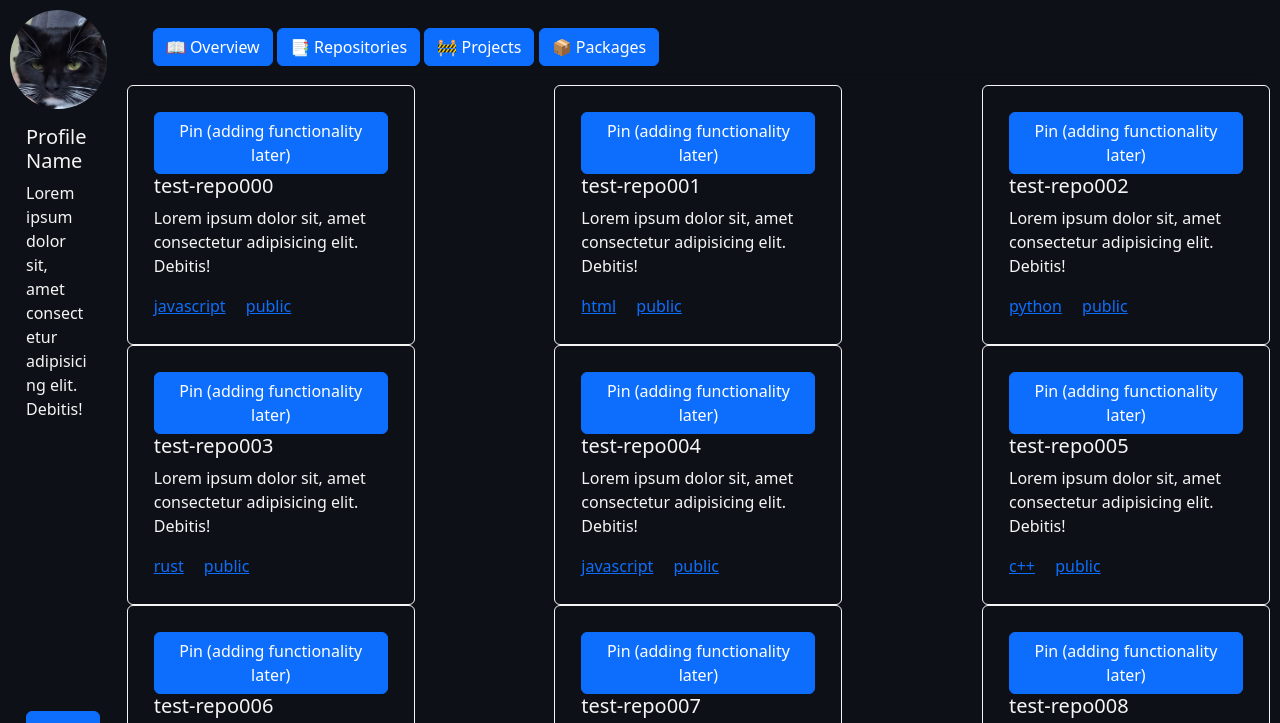
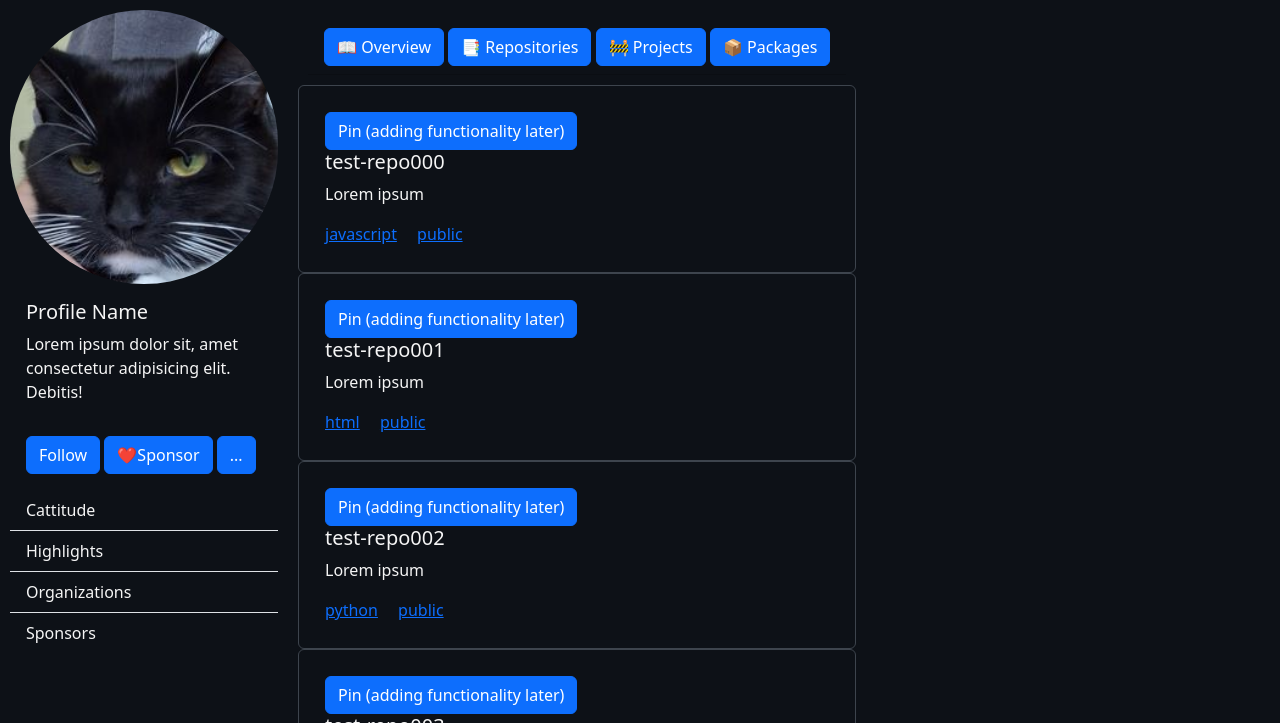
Before and after one commit to nss-evening-cohort-29/flamingo-gitsub, a plain HTML site: page index.html in a window 1280 px wide. Shown: the top 723 px of the page. Drawn offline with nearby package versions, Linux system fonts and the light colour scheme.

Commit message:
Styling is still a little funky but it looks pretty good on top of being functionalgit add -A!

```diff
--- a/data.js
+++ b/data.js
@@ -5,7 +5,7 @@ const repos = [
   {
     id: 0,
     name: "test-repo000",
-    description: "Lorem ipsum dolor sit, amet consectetur adipisicing elit. Debitis!",
+    description: "Lorem ipsum",
     primaryLanguage: "javascript",
     publicOrPrivate: "public",
     isStarred: true,
@@ -14,7 +14,7 @@ const repos = [
    {
     id: 1,
     name: "test-repo001",
-    description: "Lorem ipsum dolor sit, amet consectetur adipisicing elit. Debitis!",
+    description: "Lorem ipsum",
     primaryLanguage: "html",
     publicOrPrivate: "public",
     isStarred: true,
@@ -23,7 +23,7 @@ const repos = [
    {
     id: 2,
     name: "test-repo002",
-    description: "Lorem ipsum dolor sit, amet consectetur adipisicing elit. Debitis!",
+    description: "Lorem ipsum",
     primaryLanguage: "python",
     publicOrPrivate: "public",
     isStarred: true,
@@ -32,7 +32,7 @@ const repos = [
    {
     id: 3,
     name: "test-repo003",
-    description: "Lorem ipsum dolor sit, amet consectetur adipisicing elit. Debitis!",
+    description: "Lorem ipsum",
     primaryLanguage: "rust",
     publicOrPrivate: "public",
     isStarred: true,
@@ -41,7 +41,7 @@ const repos = [
    {
     id: 4,
     name: "test-repo004",
-    description: "Lorem ipsum dolor sit, amet consectetur adipisicing elit. Debitis!",
+    description: "Lorem ipsum",
     primaryLanguage: "javascript",
     publicOrPrivate: "public",
     isStarred: true,
@@ -50,7 +50,7 @@ const repos = [
    {
     id: 5,
     name: "test-repo005",
-    description: "Lorem ipsum dolor sit, amet consectetur adipisicing elit. Debitis!",
+    description: "Lorem ipsum",
     primaryLanguage: "c++",
     publicOrPrivate: "public",
     isStarred: true,
@@ -59,7 +59,7 @@ const repos = [
    {
     id: 6,
     name: "test-repo006",
-    description: "Lorem ipsum dolor sit, amet consectetur adipisicing elit. Debitis!",
+    description: "Lorem ipsum",
     primaryLanguage: "javascript",
     publicOrPrivate: "public",
     isStarred: false,
@@ -68,7 +68,7 @@ const repos = [
    {
     id: 7,
     name: "test-repo007",
-    description: "Lorem ipsum dolor sit, amet consectetur adipisicing elit. Debitis!",
+    description: "Lorem ipsum",
     primaryLanguage: "html",
     publicOrPrivate: "private",
     isStarred: false,
@@ -77,7 +77,7 @@ const repos = [
    {
     id: 8,
     name: "test-repo008",
-    description: "Lorem ipsum dolor sit, amet consectetur adipisicing elit. Debitis!",
+    description: "Lorem ipsum",
     primaryLanguage: "javascript",
     publicOrPrivate: "public",
     isStarred: false,
@@ -86,7 +86,7 @@ const repos = [
    {
     id: 9,
     name: "test-repo009",
-    description: "Lorem ipsum dolor sit, amet consectetur adipisicing elit. Debitis!",
+    description: "Lorem ipsum",
     primaryLanguage: "c#",
     publicOrPrivate: "private",
     isStarred: false,
@@ -95,7 +95,7 @@ const repos = [
    {
     id: 10,
     name: "test-repo010",
-    description: "Lorem ipsum dolor sit, amet consectetur adipisicing elit. Debitis!",
+    description: "Lorem ipsum",
     primaryLanguage: "javascript",
     publicOrPrivate: "public",
     isStarred: false,
@@ -112,7 +112,7 @@ const projects = [
   {
     id: 0,
     name: "test-project000",
-    description: "Lorem ipsum dolor sit, amet consectetur adipisicing elit. Debitis!",
+    description: "Lorem ipsum",
     primaryLanguage: "javascript",
     publicOrPrivate: "public",
     isOpen: true,
@@ -121,7 +121,7 @@ const projects = [
    {
     id: 1,
     name: "test-project001",
-    description: "Lorem ipsum dolor sit, amet consectetur adipisicing elit. Debitis!",
+    description: "Lorem ipsum",
     primaryLanguage: "html",
     publicOrPrivate: "public",
     isOpen: true,
@@ -130,7 +130,7 @@ const projects = [
    {
     id: 2,
     name: "test-project002",
-    description: "Lorem ipsum dolor sit, amet consectetur adipisicing elit. Debitis!",
+    description: "Lorem ipsum",
     primaryLanguage: "python",
     publicOrPrivate: "public",
     isOpen: true,
@@ -139,7 +139,7 @@ const projects = [
    {
     id: 3,
     name: "cat-tracker-app",
-    description: "Lorem ipsum dolor sit, amet consectetur adipisicing elit. Debitis!",
+    description: "Lorem ipsum",
     primaryLanguage: "rust",
     publicOrPrivate: "public",
     isOpen: true,
@@ -148,7 +148,7 @@ const projects = [
    {
     id: 4,
     name: "cookie-recipe-generator",
-    description: "Lorem ipsum dolor sit, amet consectetur adipisicing elit. Debitis!",
+    description: "Lorem ipsum",
     primaryLanguage: "javascript",
     publicOrPrivate: "public",
     isOpen: true,
@@ -157,7 +157,7 @@ const projects = [
    {
     id: 5,
     name: "get-the-weather",
-    description: "Lorem ipsum dolor sit, amet consectetur adipisicing elit. Debitis!",
+    description: "Lorem ipsum",
     primaryLanguage: "c++",
     publicOrPrivate: "public",
     isOpen: true,
@@ -166,7 +166,7 @@ const projects = [
    {
     id: 6,
     name: "news-scraper",
-    description: "Lorem ipsum dolor sit, amet consectetur adipisicing elit. Debitis!",
+    description: "Lorem ipsum",
     primaryLanguage: "javascript",
     publicOrPrivate: "public",
     isOpen: false,
@@ -175,7 +175,7 @@ const projects = [
    {
     id: 7,
     name: "word-press-killer",
-    description: "Lorem ipsum dolor sit, amet consectetur adipisicing elit. Debitis!",
+    description: "Lorem ipsum",
     primaryLanguage: "html",
     publicOrPrivate: "private",
     isOpen: false,
@@ -184,7 +184,7 @@ const projects = [
    {
     id: 8,
     name: "choose-your-own-adventure-game",
-    description: "Lorem ipsum dolor sit, amet consectetur adipisicing elit. Debitis!",
+    description: "Lorem ipsum",
     primaryLanguage: "javascript",
     publicOrPrivate: "public",
     isOpen: false,
@@ -193,7 +193,7 @@ const projects = [
    {
     id: 9,
     name: "book-organizer",
-    description: "Lorem ipsum dolor sit, amet consectetur adipisicing elit. Debitis!",
+    description: "Lorem ipsum",
     primaryLanguage: "c#",
     publicOrPrivate: "private",
     isOpen: false,
@@ -202,7 +202,7 @@ const projects = [
    {
     id: 10,
     name: "todo-list",
-    description: "Lorem ipsum dolor sit, amet consectetur adipisicing elit. Debitis!",
+    description: "Lorem ipsum",
     primaryLanguage: "javascript",
     publicOrPrivate: "public",
     isOpen: false,
@@ -222,7 +222,7 @@ const packages = [
   {
     id: 0,
     name: "test-package000",
-    description: "Lorem ipsum dolor sit, amet consectetur adipisicing elit. Debitis!",
+    description: "Lorem ipsum",
     publicOrPrivate: "public",
     isOpen: true,
    },
@@ -230,7 +230,7 @@ const packages = [
    {
     id: 1,
     name: "test-package001",
-    description: "Lorem ipsum dolor sit, amet consectetur adipisicing elit. Debitis!",
+    description: "Lorem ipsum",
     publicOrPrivate: "public",
     isOpen: true,
    },
@@ -238,7 +238,7 @@ const packages = [
    {
     id: 2,
     name: "test-package002",
-    description: "Lorem ipsum dolor sit, amet consectetur adipisicing elit. Debitis!",
+    description: "Lorem ipsum",
     publicOrPrivate: "public",
     isOpen: true,
    },
@@ -246,7 +246,7 @@ const packages = [
    {
     id: 3,
     name: "Apple Kernel Corer",
-    description: "Lorem ipsum dolor sit, amet consectetur adipisicing elit. Debitis!",
+    description: "Lorem ipsum",
     publicOrPrivate: "public",
     isOpen: true,
    },
@@ -254,7 +254,7 @@ const packages = [
    {
     id: 4,
     name: "Banana Peel Scraper",
-    description: "Lorem ipsum dolor sit, amet consectetur adipisicing elit. Debitis!",
+    description: "Lorem ipsum",
     publicOrPrivate: "public",
     isOpen: true,
    },
@@ -262,7 +262,7 @@ const packages = [
    {
     id: 5,
     name: "Grape Bundler",
-    description: "Lorem ipsum dolor sit, amet consectetur adipisicing elit. Debitis!",
+    description: "Lorem ipsum",
     publicOrPrivate: "public",
     isOpen: true,
    },
@@ -270,7 +270,7 @@ const packages = [
    {
     id: 6,
     name: "Orange Code Juicer",
-    description: "Lorem ipsum dolor sit, amet consectetur adipisicing elit. Debitis!",
+    description: "Lorem ipsum",
     publicOrPrivate: "public",
     isOpen: false,
    },
@@ -278,7 +278,7 @@ const packages = [
    {
     id: 7,
     name: "Chocolate Bar Segmenter",
-    description: "Lorem ipsum dolor sit, amet consectetur adipisicing elit. Debitis!",
+    description: "Lorem ipsum",
     publicOrPrivate: "private",
     isOpen: false,
    },
@@ -286,7 +286,7 @@ const packages = [
    {
     id: 8,
     name: "Peppermint Log Logger",
-    description: "Lorem ipsum dolor sit, amet consectetur adipisicing elit. Debitis!",
+    description: "Lorem ipsum",
     publicOrPrivate: "public",
     isOpen: false,
    },
@@ -294,7 +294,7 @@ const packages = [
    {
     id: 9,
     name: "Caramel Carrier",
-    description: "Lorem ipsum dolor sit, amet consectetur adipisicing elit. Debitis!",
+    description: "Lorem ipsum",
     publicOrPrivate: "private",
     isOpen: false,
    },
@@ -302,7 +302,7 @@ const packages = [
    {
     id: 10,
     name: "Mystery Meat",
-    description: "Lorem ipsum dolor sit, amet consectetur adipisicing elit. Debitis!",
+    description: "Lorem ipsum",
     publicOrPrivate: "public",
     isOpen: false,
    },
--- a/index.html
+++ b/index.html
@@ -10,10 +10,10 @@
   <body>
 
 
-    <div id="everything-container">
+    <div id="everything-container" style="display: flex; flex-wrap: wrap;">
 
       <!-- This bootstrap card most closely matches wireframe requirements -->
-      <div id="profile-container" class="card" style="width: 18rem; border: transparent;" >
+      <div id="profile-container" class="card" style="width: 18rem; height: 40rem; border: transparent;">
         <img src="catPic.jpg" class="card-img-top" alt="...">
         <div class="card-body">
           <h5 class="card-title">Profile Name</h5>
@@ -38,10 +38,10 @@
 
 
       <!-- Here is the container that holds all of the non-profile content. -->
-      <div id="content-container" class="card" style="border: transparent;">
+      <div id="content-container" class="card" style="border: transparent; display: flex; flex-direction: column;">
 
       <!-- Here is the header and the buttons to change the pages -->
-        <div id="header" class="sticky-top">
+        <div id="header">
           <div class="card" style="border: transparent;">
             <div class="card-header">
             <a href="#" class="btn btn-primary">📖 Overview</a>
@@ -55,7 +55,8 @@
 
         <!-- Here is where the content on the page that changes will be displayed. -->
 
-        <div id="dynamic-container"> </div>
+        <div id="dynamic-container"></div>
+
 
 
 
@@ -82,7 +83,7 @@
     </div>
 
 
-    <div id="footer" class="fixed-bottom">
+    <div id="footer" style="display: flex; flex-direction: column-reverse;">
       <div class="card" style="border: transparent;">
         <div class="card-footer">
         <a href="#" class="btn btn-primary">Terms</a>
--- a/main.css
+++ b/main.css
@@ -2,6 +2,8 @@ body {
   /* background now matches gitHub Darkmode color */
   background-color: #0d1117;
   display: flex;
+  justify-content: center;
+
 }
 
 /* Initial styling to get us in the right direction. */
@@ -11,6 +13,7 @@ body {
   color: whitesmoke;
   border-color: whitesmoke;
   padding: 10px;
+
 }
 
 .list-group-item {
@@ -26,8 +29,9 @@ body {
   border-radius: 200px;
 }
 
-#dynamic-container {
-  display: flex;
-  justify-content: space-between;
-  flex-wrap: wrap;
+#dynamic-cards {
+
+  border-color: #3d444d;
+
+
 }
--- a/main.js
+++ b/main.js
@@ -14,8 +14,8 @@ const cardsOnDom = (array) => {
   let domString = "";
   for (const repo of array) {
     domString +=
-      //"pin-button--" the -- is to add pinning funcntionality later, in a similar fashion to delete
-      `<div class="card" style="width: 18rem;">
+      //"pin-button--" the -- is to add pinning functionality later, in a similar fashion to delete
+      `<div class="card" id="dynamic-cards">
   <div class="card-body">
     <button class="btn btn-primary" id="pin-button--">Pin (adding functionality later)</button>
     <h5 class="card-title">${repo.name}</h5>
```
